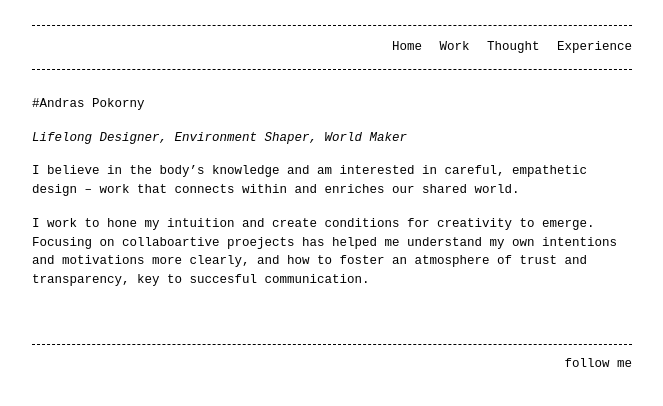
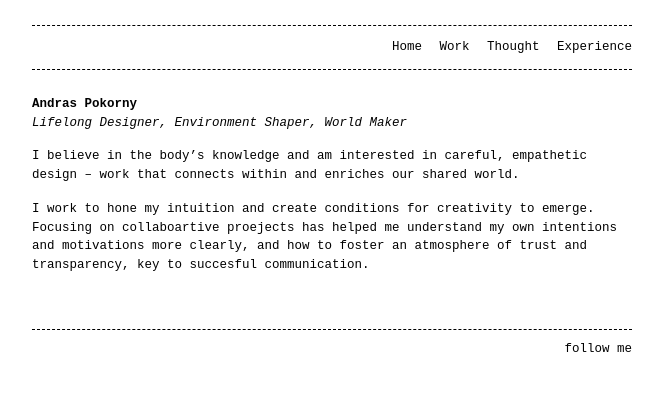
Before and after one commit to easydoesit-design/easydoesit-design.github.io, a Jekyll site: the page built from index.md, in a window 1280 px wide. Shown: the top 406 px of the page, without its empty margins (308-971 px from the left). Built offline with Jekyll 4.4.1, drawn with Linux system fonts in a browser that asks for light colours.

```diff
--- a/index.md
+++ b/index.md
@@ -4,7 +4,7 @@ layout: home
 permalink: /
 ---
 
-#Andras Pokorny
+## Andras Pokorny
 
 *Lifelong Designer, Environment Shaper, World Maker*
 
```
